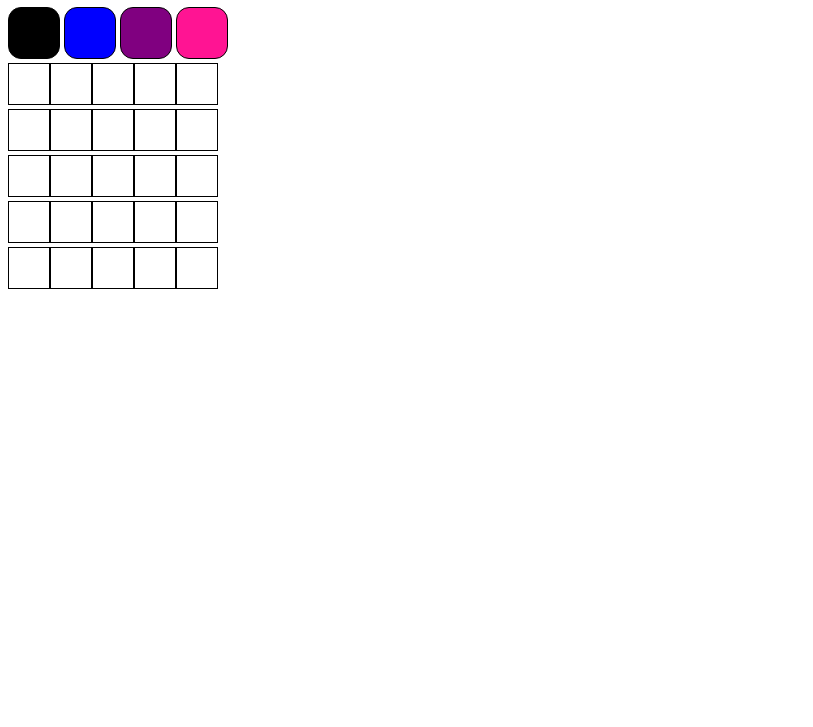
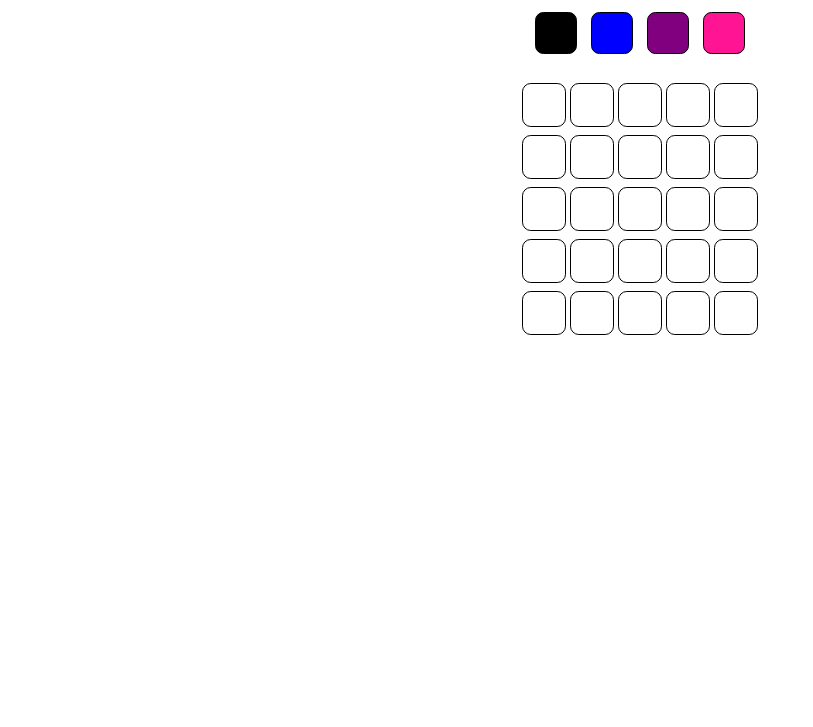
Before and after one commit to letsandrade/pixels-art, a website: page index.html in a window 1280 px wide. Shown: the part 73-800 px from the top of the page, without its empty margins (0-813 px from the left). Drawn offline with Linux system fonts and the light colour scheme.

Commit message:
ajustes css

```diff
--- a/style.css
+++ b/style.css
@@ -1,22 +1,29 @@
+body {
+  text-align: center;
+}
+
 .color {
   border: 1px solid black;
   display: inline-block;
-  border-radius: 25%;
-  height: 50px;
-  width: 50px;
+  border-radius: 20%;
+  height: 40px;
+  width: 40px;
+  margin: 5px;
 }
 
 #pixel-board {
-  width: 210px;
-  height: 200px;
+  width: 250px;
+  height: 270px;
   display: inline-block;
-
 }
 
 .pixel {
   border: 1px solid black;
+  border-radius: 20%;
   width: 40px;
   height: 40px;
+  margin: 2px;
+  padding: 1px;
   display: inline-block;
 
 }
```
Also changed, not shown: index.html (+2 -1 lines).
